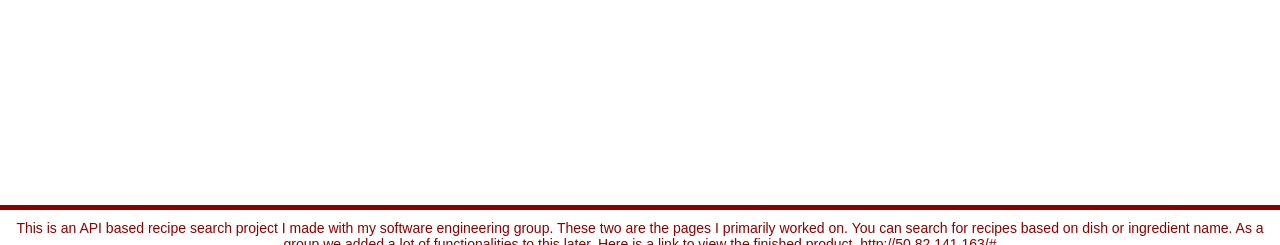
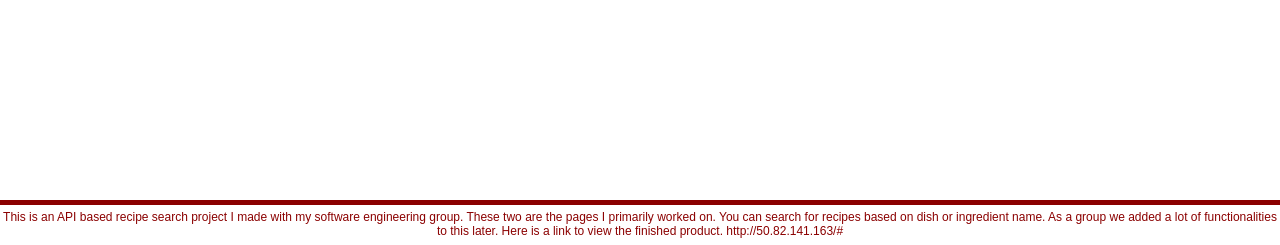
Before and after one commit to stuti113/stuti113.github.io, a PHP site: page /recipeListloop.html in a window 1280 px wide. Shown: the part 555-800 px from the top of the page. Run offline with PHP 8.4, Linux system fonts and the light colour scheme; some libraries are stand-ins or nearby versions.

Commit message:
Update styles.css

```diff
--- a/assets/css/styles.css
+++ b/assets/css/styles.css
@@ -47,7 +47,7 @@ body {
 
 .footer {
     position:fixed;
-    height:25px;
+    height:35px;
     left:0px;
     right:0px;
     bottom:0px;
@@ -55,9 +55,9 @@ body {
     background:#FFF;
     color:darkred;
     text-align:center;
-    padding:10px 0px 0px 0px;
+    padding:5px 0px 0px 0px;
     border-top:5px solid darkred;
-    font-size:14px;
+    font-size:12px;
 }
 
 .float-left .card {
```
